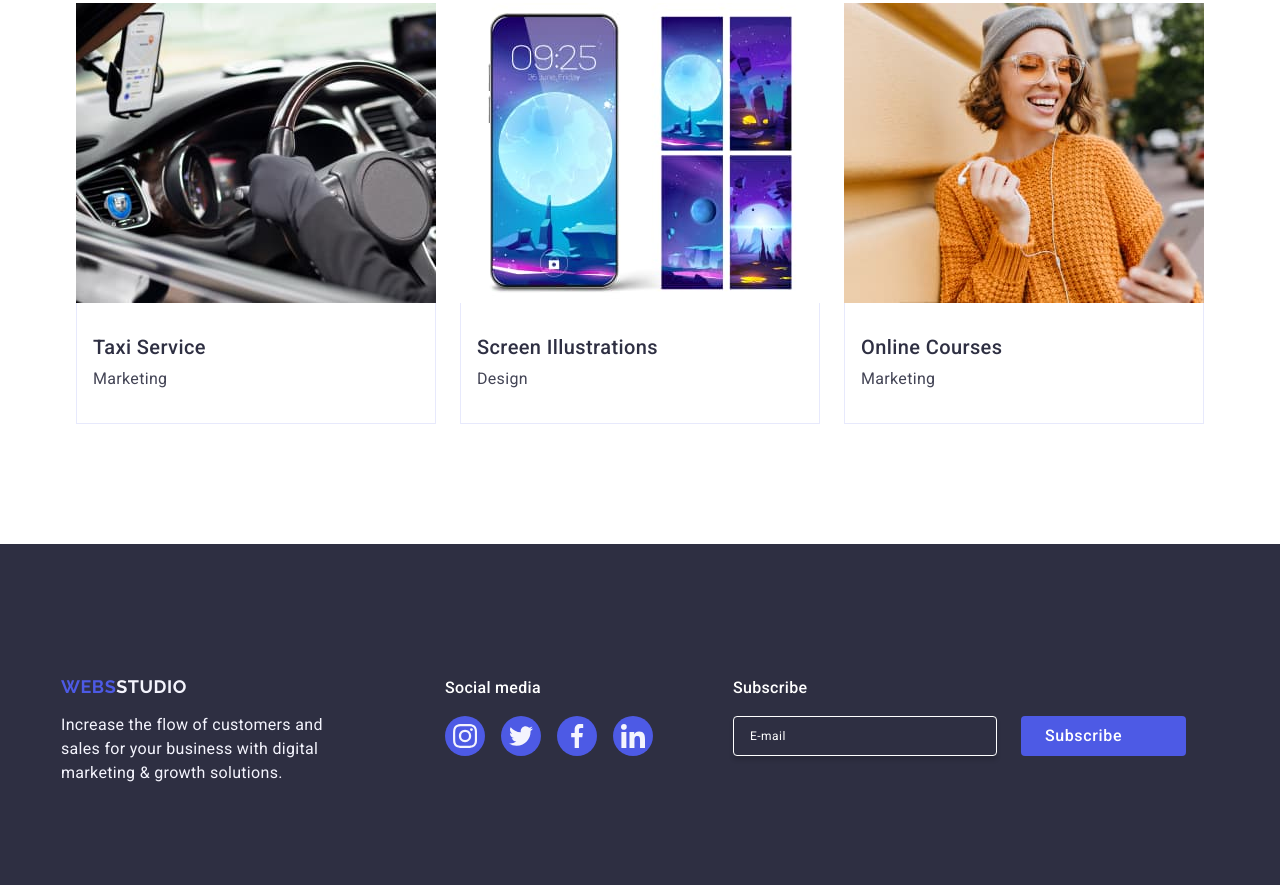
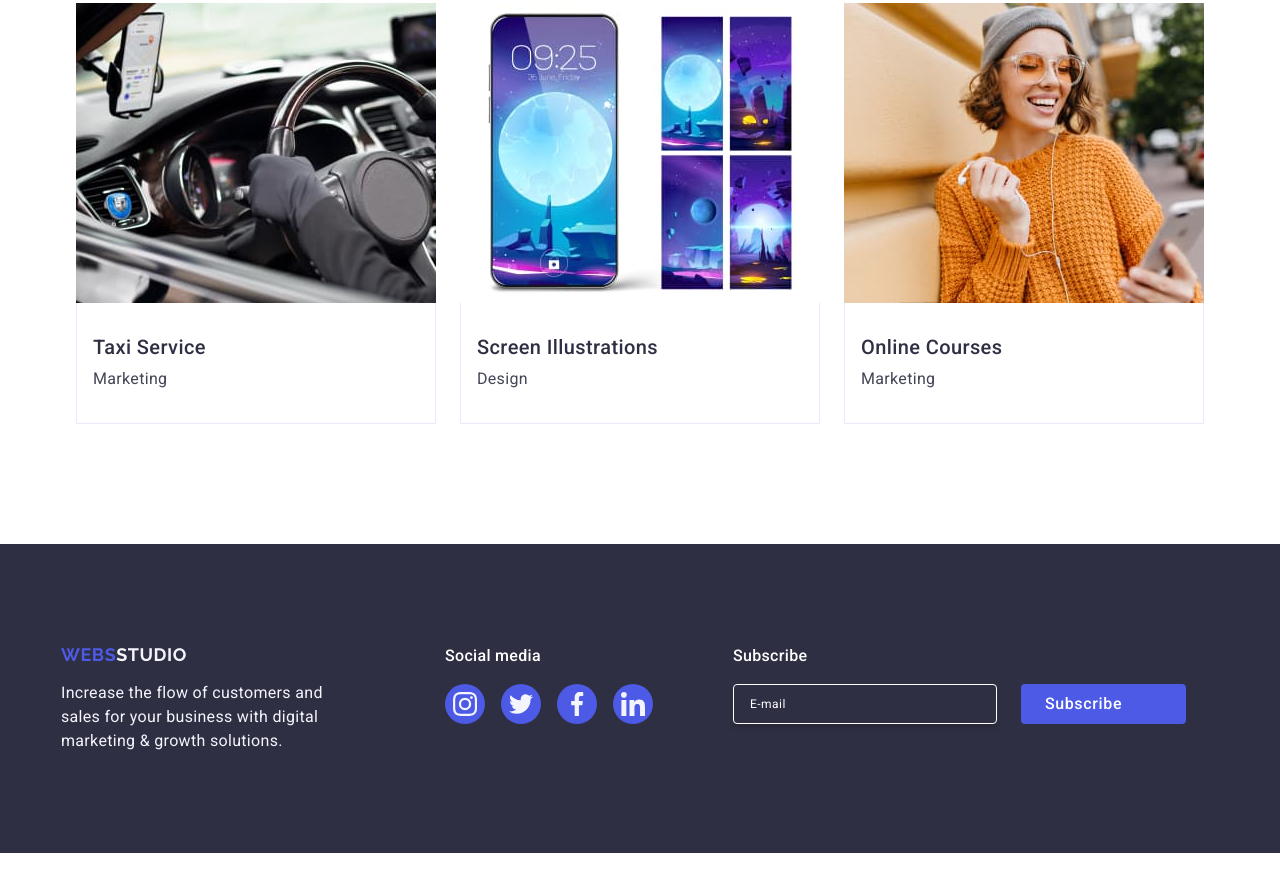
Before and after one commit to Anton-Lisetskyi/goit-markup-hw-05, a plain HTML site: page index.html in a window 1280 px wide. Shown: the part 2639-3524 px from the top of the page. After the commit the page ends 3492 px from the top, so only its background shows below. Drawn offline with nearby package versions, Linux system fonts and the light colour scheme.

Commit message:
updated final

```diff
--- a/css/styles.css
+++ b/css/styles.css
@@ -640,10 +640,6 @@ border-top: none;
     margin: 0;
 }
 
-.form-container {
-    margin-top: 32px;
-}
-
 .form-subscribe-text {
     margin-bottom: 16px;
     font-weight: 500;
```
